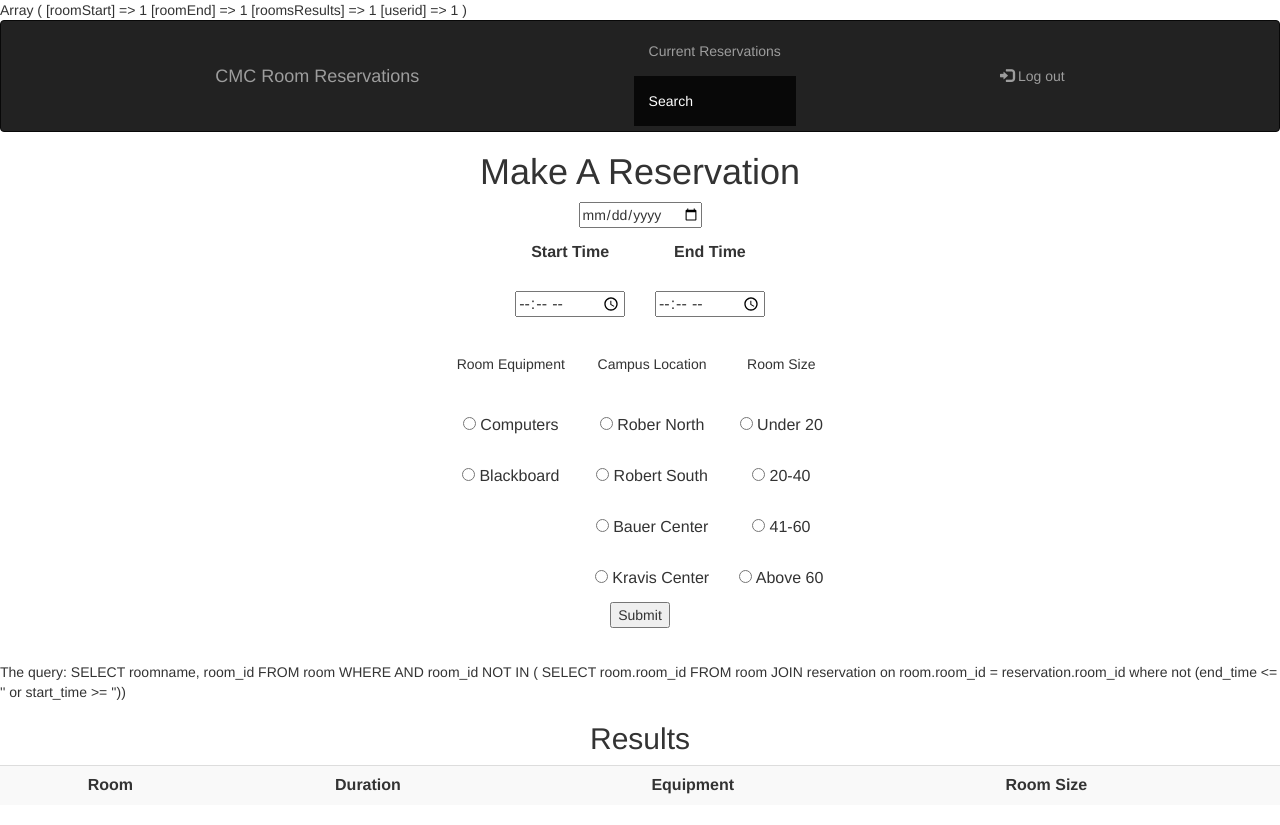
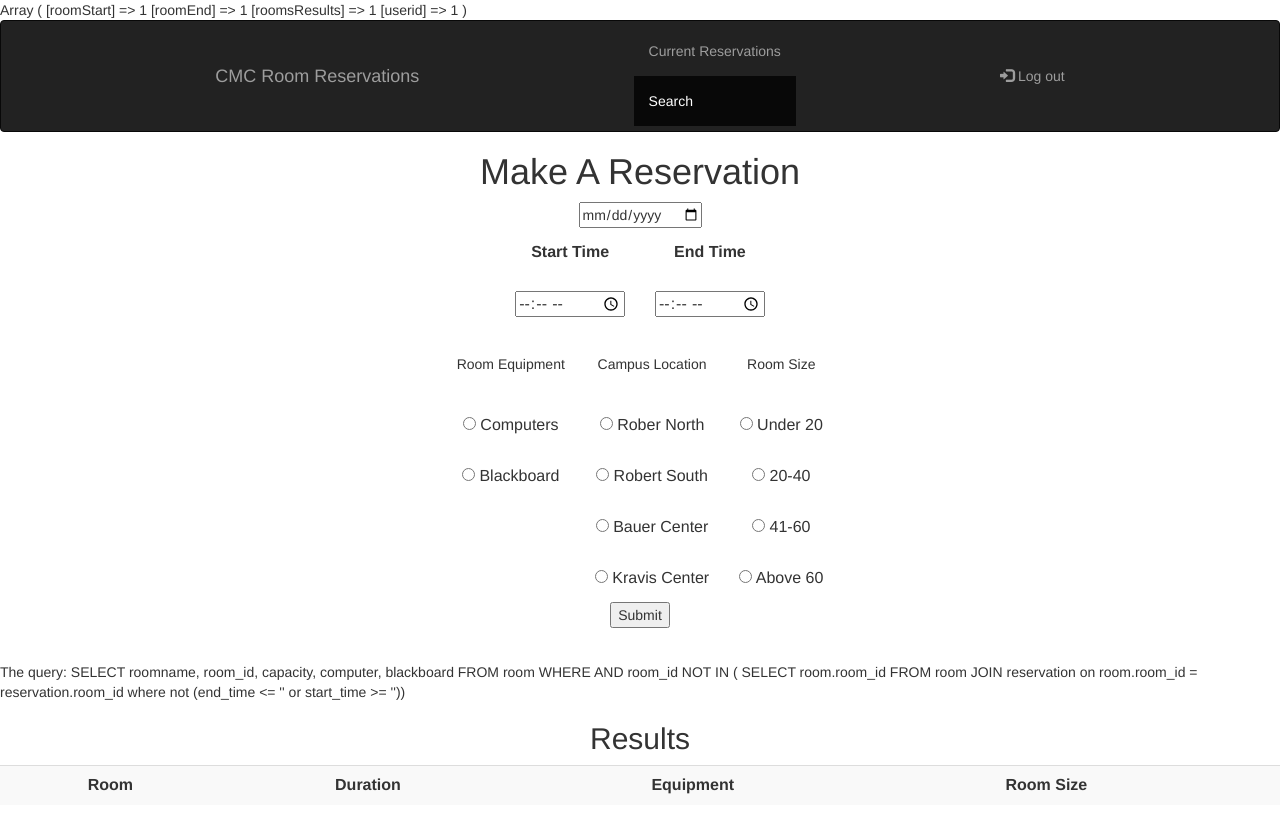
Before and after one commit to francois-ries/CS135---Project, a PHP site: the page made by view/UserBooking.php in a window 1280 px wide. Run offline with PHP 8.4, Linux system fonts and the light colour scheme; the visitor is signed in with stand-in values (Sample User, id 1); tables that the repository leaves empty hold one stand-in row (values such as "Sample post"); the template is opened without the code that fills it: most values are stand-ins (such as "Sample title", 1, 10 or a date in 2020); data that the repository does not hold is empty.

Commit message:
Update UserBooking.php

```diff
--- a/view/UserBooking.php
+++ b/view/UserBooking.php
@@ -181,7 +181,7 @@ function build_search_query($con, $formID_array, $start_time, $end_time ){
   // campus location if selected all or none, dont care, if one -three selected either one is fine, roomsize is a must
   $state = false;
   // global $query ;
-  $query= "SELECT roomname, room_id FROM room WHERE ";
+  $query= "SELECT roomname, room_id, capacity, computer, blackboard  FROM room WHERE ";
   // echo "<br>The query: ".$query;
 
   // $query = $query." WHERE ";
```
